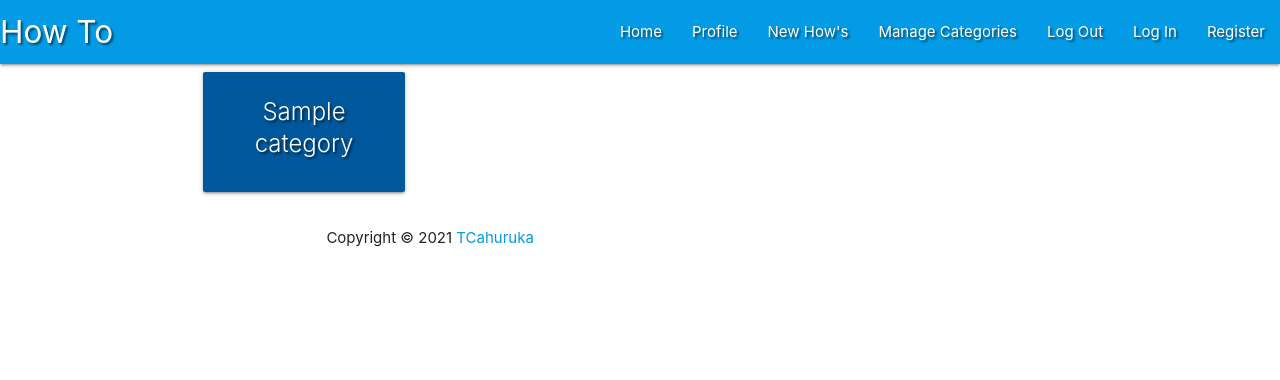
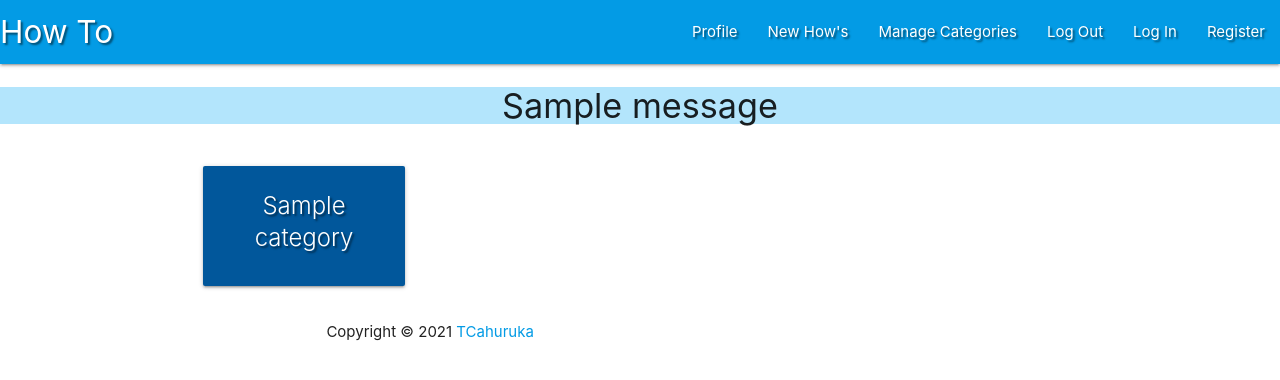
Before and after one commit to TChauruka/how_to, a Flask app: page / in a window 1280 px wide. Shown: the top 380 px of the page. Run offline with Flask 2, Linux system fonts and the light colour scheme; one stand-in notice (Sample message) is shown; a database or web service that is not in the repository returns one stand-in record (values such as "Sample title"); some libraries are stand-ins or nearby versions.

Commit message:
add flash message section

```diff
--- a/templates/base.html
+++ b/templates/base.html
@@ -20,7 +20,6 @@
                 <a href="{{ url_for('get_hows')}}" class="brand-logo">How To</a>
                 <a href="#" data-target="mobile-demo" class="sidenav-trigger right"><i class="fas fa-bars"></i></a>
                 <ul class="right hide-on-med-and-down">
-                    <li><a href="#">Home</a></li>
                     <li><a href="#">Profile</a></li>
                     <li><a href="#">New How's</a></li>
                     <li><a href="{{ url_for('get_categories')}}">Manage Categories</a></li>
@@ -36,7 +35,6 @@
             <li>
                 <h4 class="center-align light-blue-text text-darken-4">How To</h4>
             </li>
-            <li><a href="#">Home</a></li>
             <li><a href="#">Profile</a></li>
             <li><a href="#">New How's</a></li>
             <li><a href="{{ url_for('get_categories')}}">Manage Categories</a></li>
@@ -47,6 +45,19 @@
         </ul>
 
     </header>
+    <section>
+        <!-- Flash massages-->
+        {% with messages = get_flashed_messages()%}
+             {% if messages%}
+                {% for message in messages%}
+                  <div class="row flashes">
+                      <h4 class="light-blue lighten-4 center-align">{{message}}</h4>
+                  </div>
+                {% endfor %}
+             {% endif %}
+        {% endwith %}
+
+    </section>
 
     <main class="container">
         {% block content %}
```
